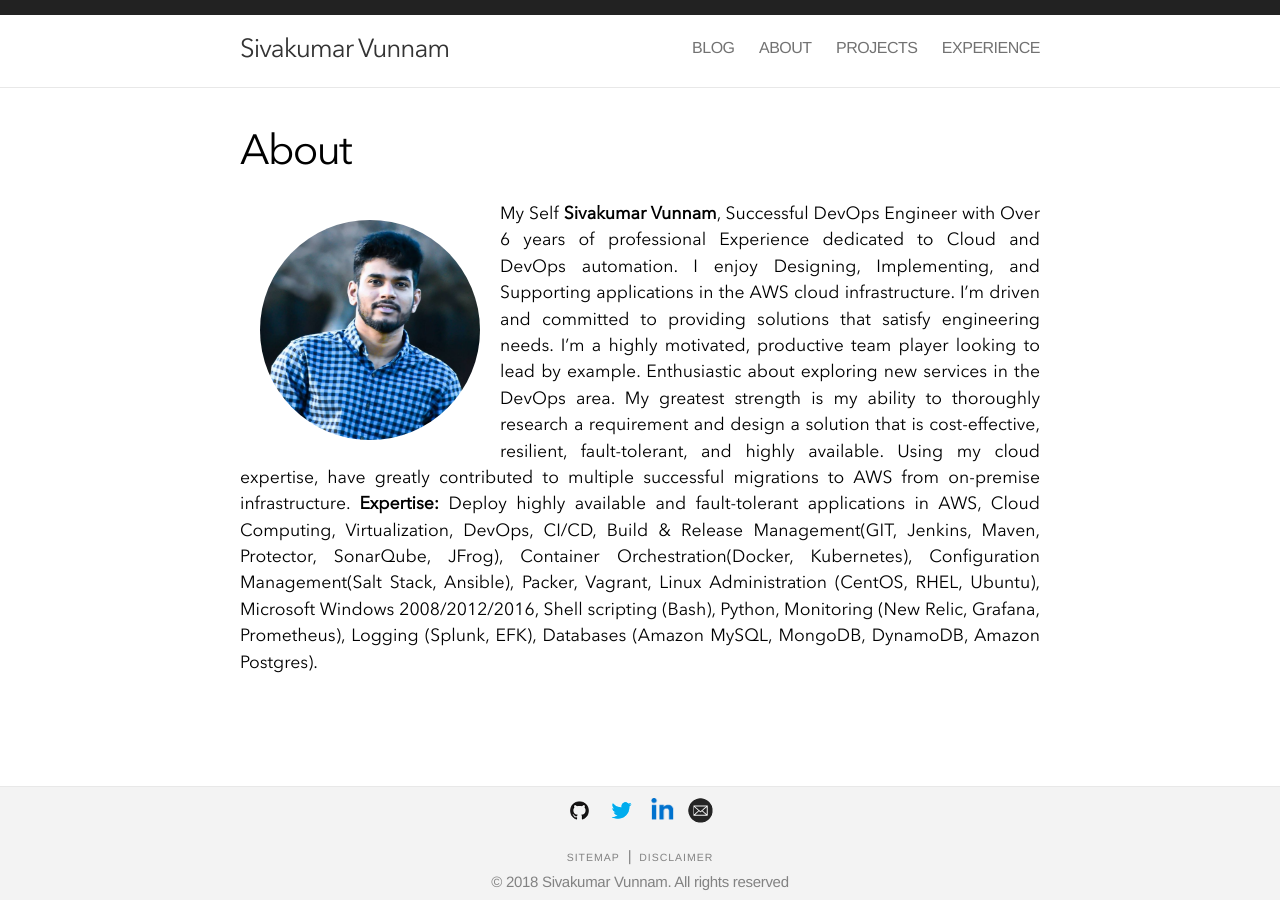
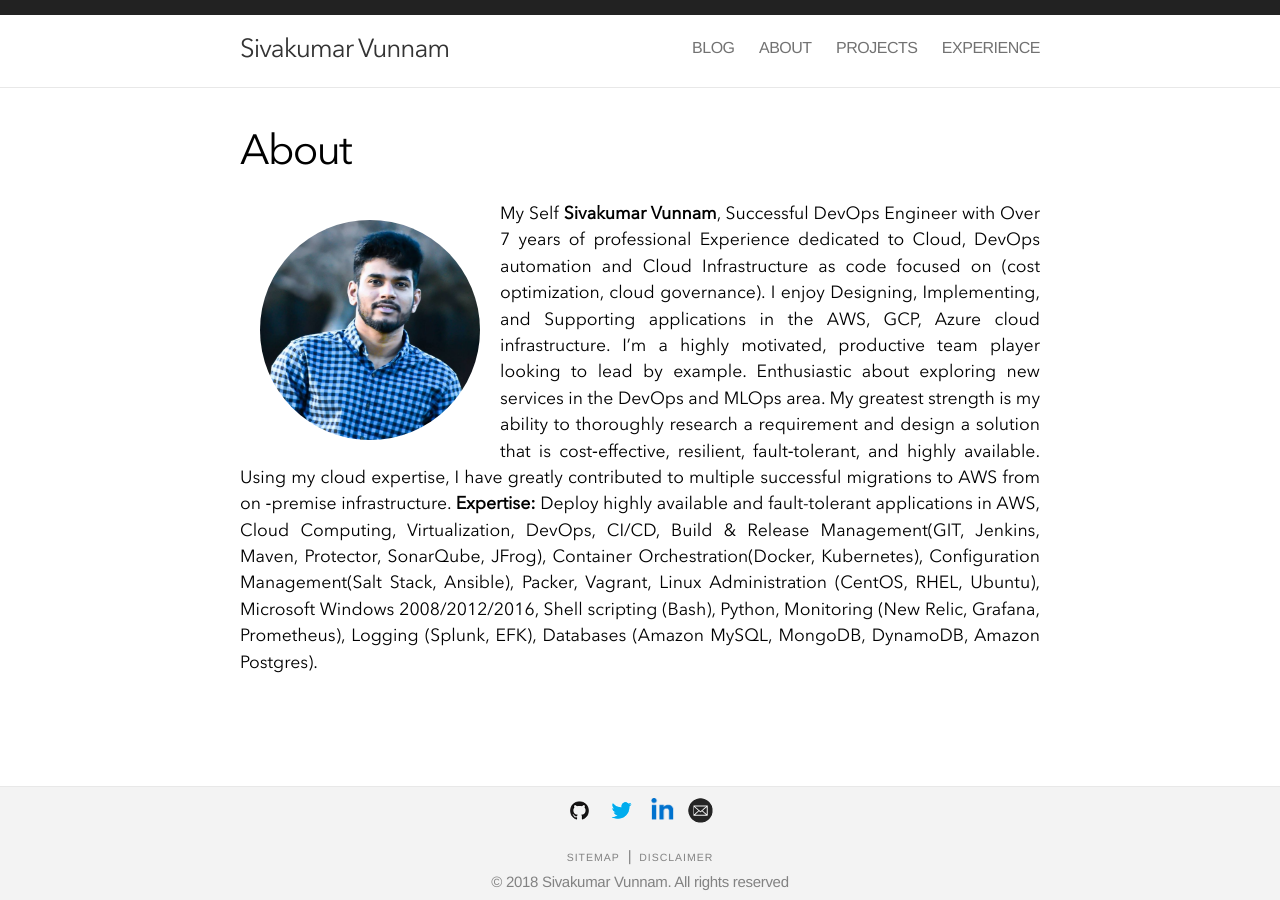
Before and after one commit to sivakumarvunnam/sivakumarvunnam.github.io, a Jekyll site: the page built from about.html, in a window 1280 px wide. Built offline with Jekyll 4.4.1, drawn with Linux system fonts in a browser that asks for light colours; nearby versions of some CDN libraries.

Commit message:
Update about.html

```diff
--- a/about.html
+++ b/about.html
@@ -9,7 +9,7 @@ title: About
   </header>
   <div id = "profile"></div>
   <p style="text-align:justify;">
-  My Self <b>Sivakumar Vunnam</b>, Successful DevOps Engineer with Over 6 years of professional Experience dedicated to Cloud and DevOps automation. I enjoy Designing, Implementing, and Supporting applications in the AWS cloud infrastructure. I’m driven and committed to providing solutions that satisfy engineering needs. I’m a highly motivated, productive team player looking to lead by example. Enthusiastic about exploring new services in the DevOps area. My greatest strength is my ability to thoroughly research a requirement and design a solution that is cost-effective, resilient, fault-tolerant, and highly available. Using my cloud expertise, have greatly contributed to multiple successful migrations to AWS from on-premise infrastructure. <b>Expertise:</b> Deploy highly available and fault-tolerant applications in AWS, Cloud Computing, Virtualization, DevOps, CI/CD, Build & Release Management(GIT, Jenkins, Maven, Protector, SonarQube, JFrog), Container Orchestration(Docker, Kubernetes), Configuration Management(Salt Stack, Ansible), Packer, Vagrant, Linux Administration (CentOS, RHEL, Ubuntu), Microsoft Windows 2008/2012/2016, Shell scripting (Bash), Python, Monitoring (New Relic, Grafana, Prometheus), Logging (Splunk, EFK), Databases (Amazon MySQL, MongoDB, DynamoDB, Amazon Postgres).
+  My Self <b>Sivakumar Vunnam</b>, Successful DevOps Engineer with Over 7 years of professional Experience dedicated to Cloud, DevOps automation and Cloud Infrastructure as code focused on (cost optimization, cloud governance). I enjoy Designing, Implementing, and Supporting applications in the AWS, GCP, Azure cloud infrastructure. I’m a highly motivated, productive team player looking to lead by example. Enthusiastic about exploring new services in the DevOps and MLOps area. My greatest strength is my ability to thoroughly research a requirement and design a solution that is cost‑effective, resilient, fault‑tolerant, and highly available. Using my cloud expertise, I have greatly contributed to multiple successful migrations to AWS from on ‑premise infrastructure. <b>Expertise:</b> Deploy highly available and fault-tolerant applications in AWS, Cloud Computing, Virtualization, DevOps, CI/CD, Build & Release Management(GIT, Jenkins, Maven, Protector, SonarQube, JFrog), Container Orchestration(Docker, Kubernetes), Configuration Management(Salt Stack, Ansible), Packer, Vagrant, Linux Administration (CentOS, RHEL, Ubuntu), Microsoft Windows 2008/2012/2016, Shell scripting (Bash), Python, Monitoring (New Relic, Grafana, Prometheus), Logging (Splunk, EFK), Databases (Amazon MySQL, MongoDB, DynamoDB, Amazon Postgres).
   </p>
 
 </div>
```
